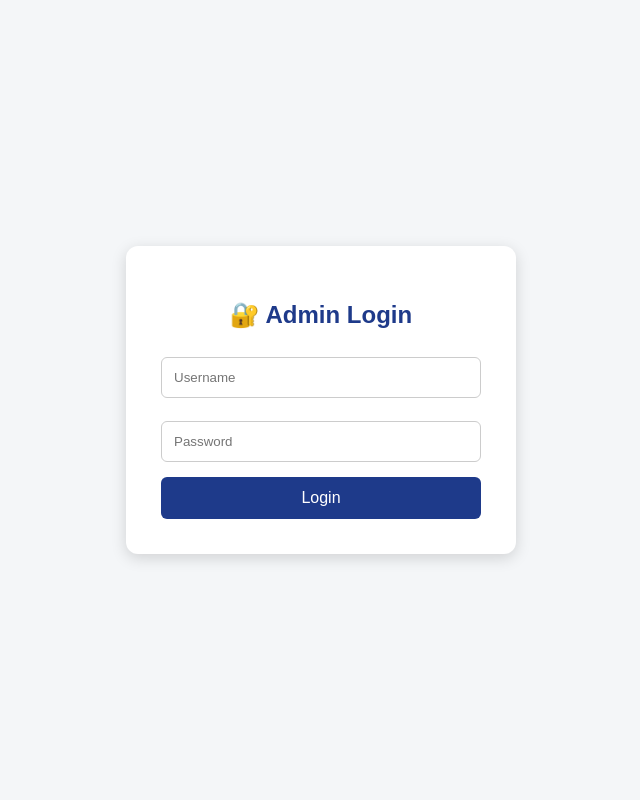
After one commit to atharvrhayakar18-max/cricket-tournament-website, a Flask app: page /login in a window 1280 px wide. The commit adds this page. Shown: the whole page, without its empty margins (319-959 px from the left). Run offline with Flask 3, Linux system fonts and the light colour scheme.

Commit message:
Add admin login

```diff
--- a/app.py
+++ b/app.py
@@ -1,8 +1,11 @@
-from flask import Flask, render_template, request, redirect
+from flask import Flask, render_template, request, redirect, session
 import mysql.connector
 import os
 
 app = Flask(__name__)
+
+# Secret key for login session
+app.secret_key = os.environ.get("SECRET_KEY", "change-this-secret-key")
 
 
 # =========================
@@ -19,6 +22,13 @@ def get_db():
 
 
 # =========================
+# ADMIN CHECK
+# =========================
+def admin_required():
+    return session.get("admin_logged_in") is True
+
+
+# =========================
 # HOME
 # =========================
 @app.route("/")
@@ -27,10 +37,60 @@ def home():
 
 
 # =========================
+# LOGIN
+# =========================
+@app.route("/login", methods=["GET", "POST"])
+def login():
+
+    if request.method == "POST":
+
+        username = request.form["username"]
+        password = request.form["password"]
+
+        admin_username = os.environ.get("ADMIN_USERNAME")
+        admin_password = os.environ.get("ADMIN_PASSWORD")
+
+        if username == admin_username and password == admin_password:
+            session["admin_logged_in"] = True
+            return redirect("/admin")
+
+        return render_template(
+            "login.html",
+            error="Invalid username or password"
+        )
+
+    return render_template("login.html")
+
+
+# =========================
+# LOGOUT
+# =========================
+@app.route("/logout")
+def logout():
+
+    session.clear()
+
+    return redirect("/")
+
+
+# =========================
+# ADMIN PAGE
+# =========================
+@app.route("/admin")
+def admin():
+
+    if not admin_required():
+        return redirect("/login")
+
+    return render_template("admin.html")
+
+
+# =========================
 # TEAMS
 # =========================
 @app.route("/teams")
 def teams():
+
     db = get_db()
     cursor = db.cursor()
 
@@ -45,7 +105,10 @@ def teams():
     cursor.close()
     db.close()
 
-    return render_template("teams.html", teams=teams_data)
+    return render_template(
+        "teams.html",
+        teams=teams_data
+    )
 
 
 # =========================
@@ -53,16 +116,21 @@ def teams():
 # =========================
 @app.route("/players")
 def players():
+
     db = get_db()
     cursor = db.cursor()
 
     cursor.execute("SELECT * FROM players")
+
     players_data = cursor.fetchall()
 
     cursor.close()
     db.close()
 
-    return render_template("players.html", players=players_data)
+    return render_template(
+        "players.html",
+        players=players_data
+    )
 
 
 # =========================
@@ -71,10 +139,14 @@ def players():
 @app.route("/matches", methods=["GET", "POST"])
 def matches():
 
-    db = get_db()
-    cursor = db.cursor()
+    # Only admin can ADD match
+    if request.method == "POST":
 
-    if request.method == "POST":
+        if not admin_required():
+            return redirect("/login")
+
+        db = get_db()
+        cursor = db.cursor()
 
         match_id = request.form["match_id"]
         team1 = request.form["team1"].strip()
@@ -87,9 +159,7 @@ def matches():
         team2_score = int(request.form.get("team2_score", 0))
         team2_overs = float(request.form.get("team2_overs", 0))
 
-        # =========================
-        # ADD MATCH
-        # =========================
+        # Add match
         cursor.execute("""
             INSERT INTO matches
             (
@@ -116,10 +186,7 @@ def matches():
             team2_overs
         ))
 
-        # =========================
-        # UPDATE WINNER
-        # Case-insensitive
-        # =========================
+        # Winner update
         cursor.execute("""
             UPDATE teams
             SET
@@ -129,14 +196,13 @@ def matches():
             WHERE LOWER(teams_name) = LOWER(%s)
         """, (winner,))
 
-        # =========================
-        # UPDATE LOSER
-        # =========================
+        # Find loser
         if winner.lower() == team1.lower():
             loser = team2
         else:
             loser = team1
 
+        # Loser update
         cursor.execute("""
             UPDATE teams
             SET
@@ -152,10 +218,10 @@ def matches():
 
         return redirect("/matches")
 
+    # Show matches to everyone
+    db = get_db()
+    cursor = db.cursor()
 
-    # =========================
-    # SHOW MATCHES
-    # =========================
     cursor.execute("""
         SELECT
             match_id,
@@ -214,6 +280,10 @@ def points():
 @app.route("/add_team", methods=["GET", "POST"])
 def add_team():
 
+    # Only admin
+    if not admin_required():
+        return redirect("/login")
+
     if request.method == "POST":
 
         team_name = request.form["team_name"].strip()
@@ -245,7 +315,7 @@ def add_team():
 
 
 # =========================
-# RUN APP
+# RUN APPLICATION
 # =========================
 if __name__ == "__main__":
 
--- /dev/null
+++ b/templates/login.html
@@ -0,0 +1,91 @@
+<!DOCTYPE html>
+<html>
+<head>
+    <title>Admin Login</title>
+    <style>
+        body {
+            font-family: Arial, sans-serif;
+            background: #f4f6f8;
+            display: flex;
+            justify-content: center;
+            align-items: center;
+            min-height: 100vh;
+            margin: 0;
+        }
+
+        .login-box {
+            background: white;
+            padding: 35px;
+            width: 320px;
+            border-radius: 12px;
+            box-shadow: 0 4px 15px rgba(0,0,0,0.15);
+        }
+
+        h2 {
+            text-align: center;
+            color: #1e3a8a;
+        }
+
+        input {
+            width: 100%;
+            padding: 12px;
+            margin: 8px 0 15px;
+            box-sizing: border-box;
+            border: 1px solid #ccc;
+            border-radius: 6px;
+        }
+
+        button {
+            width: 100%;
+            padding: 12px;
+            background: #1e3a8a;
+            color: white;
+            border: none;
+            border-radius: 6px;
+            font-size: 16px;
+            cursor: pointer;
+        }
+
+        .error {
+            color: red;
+            text-align: center;
+        }
+    </style>
+</head>
+
+<body>
+
+<div class="login-box">
+
+    <h2>🔐 Admin Login</h2>
+
+    {% if error %}
+        <p class="error">{{ error }}</p>
+    {% endif %}
+
+    <form method="POST">
+
+        <input
+            type="text"
+            name="username"
+            placeholder="Username"
+            required
+        >
+
+        <input
+            type="password"
+            name="password"
+            placeholder="Password"
+            required
+        >
+
+        <button type="submit">
+            Login
+        </button>
+
+    </form>
+
+</div>
+
+</body>
+</html>
```
Also changed, not shown: templates/admin.html (added, +67 -0 lines), templates/home.html (+44 -6 lines).
